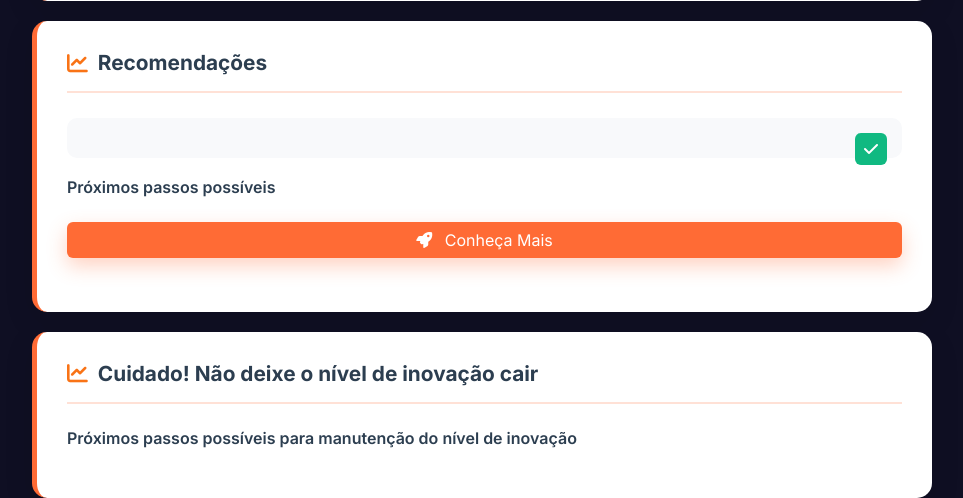
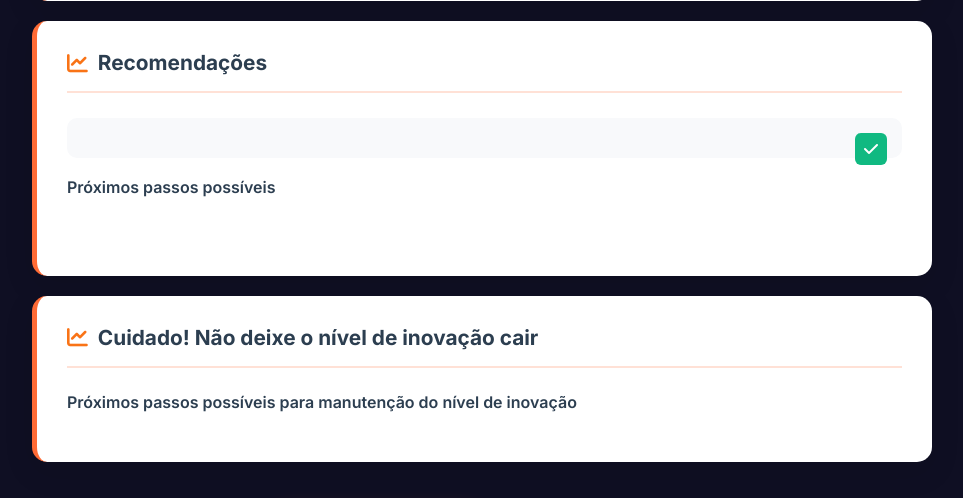
Before and after one commit to neoventures-tech/diag360, a Django app: template forms/templates/forms/evaluation_result.html in a window 1280 px wide. Shown: the part 1173-1671 px from the top of the page, without its empty margins (158-1121 px from the left). Run offline with Django 5.2, Linux system fonts and the light colour scheme; the template is opened without the code that fills it, so the values that code supplies are empty.

Commit message:
iniciando diag360

```diff
--- a/forms/templates/forms/evaluation_result.html
+++ b/forms/templates/forms/evaluation_result.html
@@ -771,10 +771,6 @@
                             Conheça Mais
                         </a>
                     {% else %}
-                        <a href="/" class="btn btn-primary w-100">
-                            <i class="fas fa-rocket me-2"></i>
-                            Conheça Mais
-                        </a>
                     {% endif %}
                 </div>
 
```
